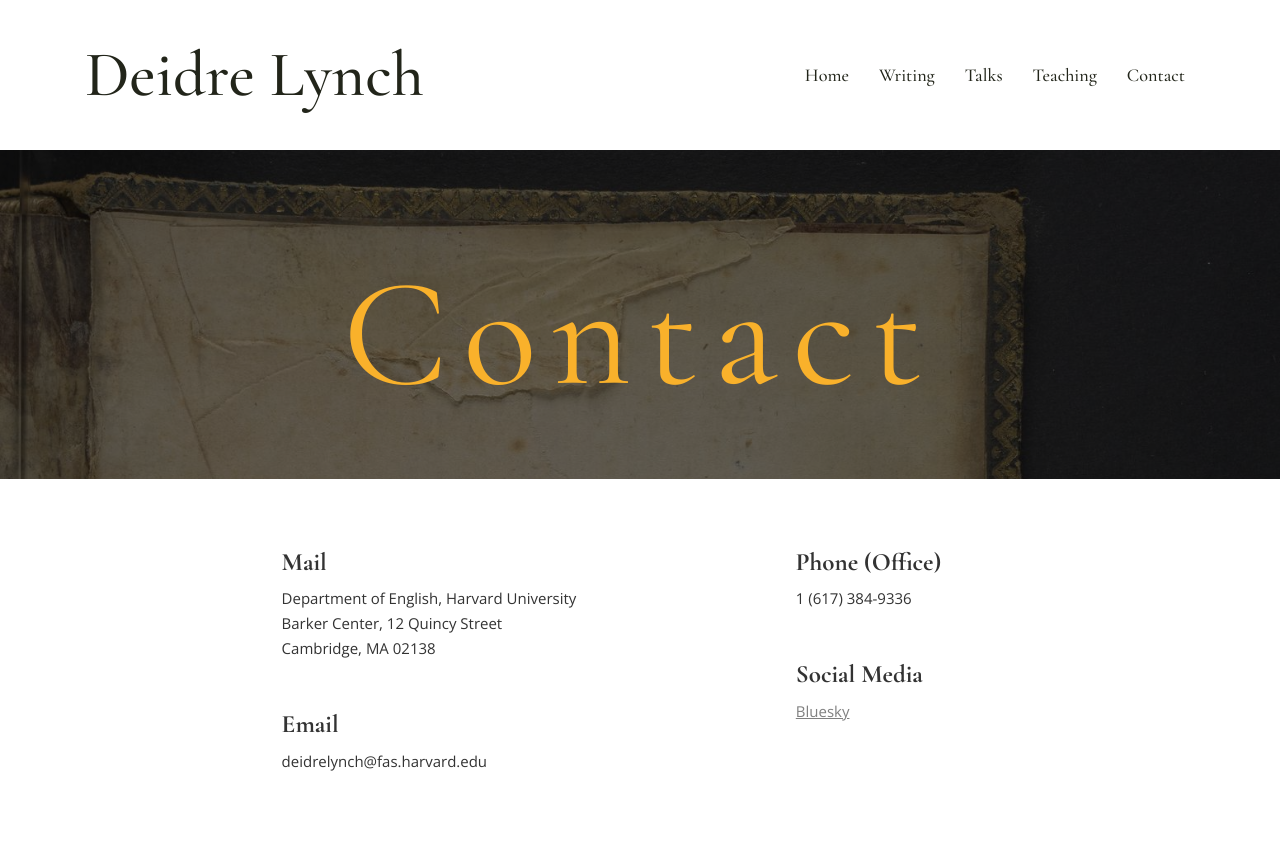
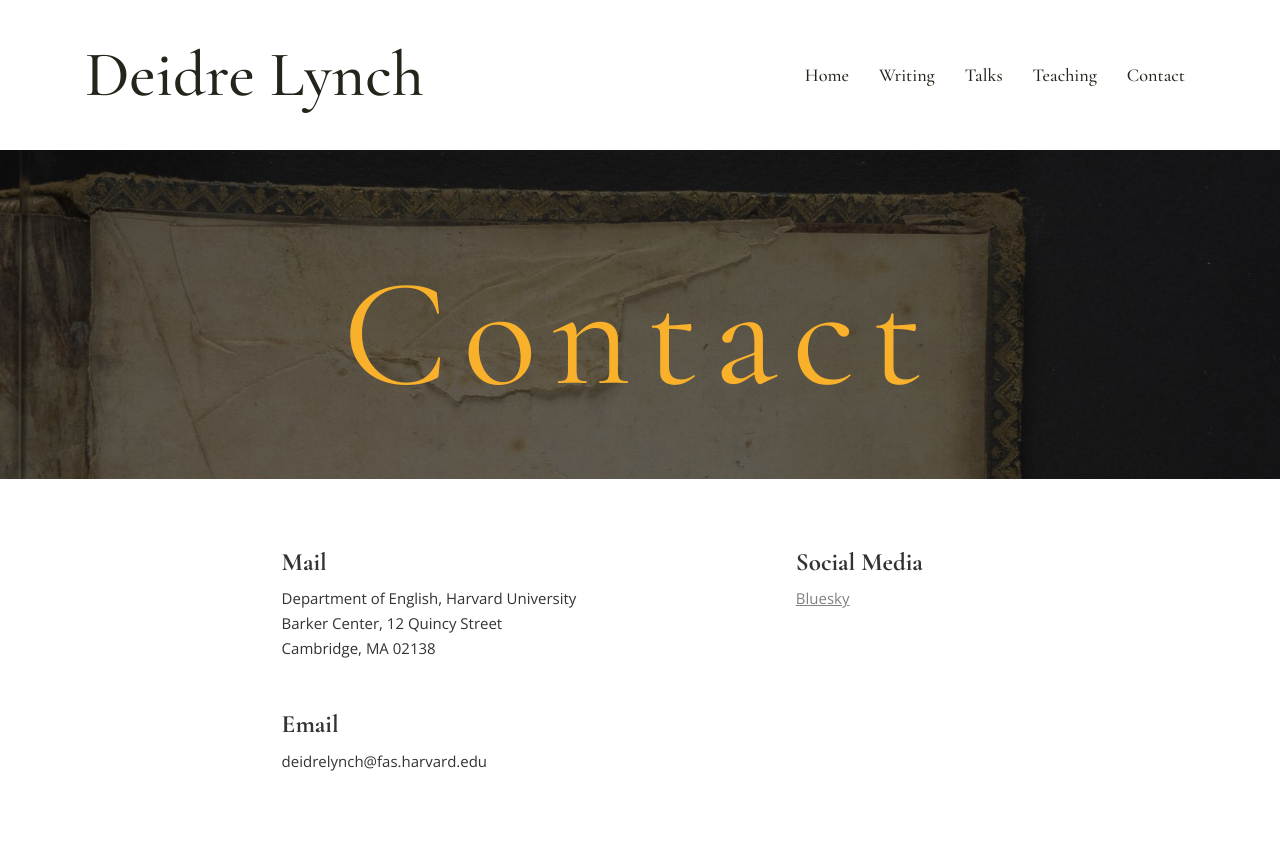
Before and after one commit to ceyingst/DLSite, a Jekyll site: the page built from contact.html, in a window 1280 px wide. Shown: the top 854 px of the page. Built offline with Jekyll 4.4.1, drawn with Linux system fonts in a browser that asks for light colours; nearby versions of some CDN libraries; some web fonts are replaced; grey boxes are pictures that could not be loaded.

Commit message:
Update contact.html

```diff
--- a/contact.html
+++ b/contact.html
@@ -40,10 +40,6 @@ permalink: /contact/
 <div class="col-sm-6">
   <div class="block">
 
-  <h2>Phone (Office)</h2>
-    <p >1 (617) 384-9336
-      </p>
-  <br>
   <h2>Social Media</h2>
   <p><a href="https://bsky.app/profile/drbibliomane.bsky.social" style="color: grey"><u>Bluesky</u></p>
 
```
